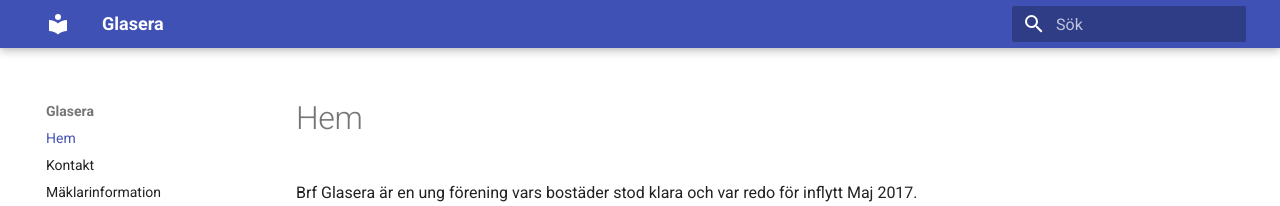
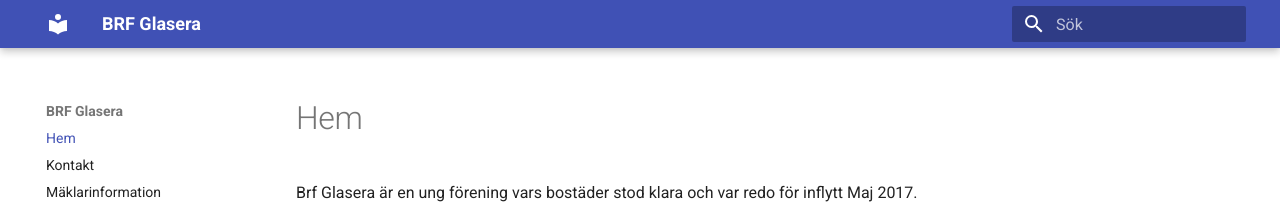
Before and after one commit to prokie/Glasera, an MkDocs documentation site: the page built from docs/index.md, in a window 1280 px wide. Shown: the top 206 px of the page. Built offline with MkDocs 1.6.1 and Material for MkDocs 9.7.7, drawn with Linux system fonts in a browser that asks for light colours.

Commit message:
Bytte namn

```diff
--- a/mkdocs.yml
+++ b/mkdocs.yml
@@ -1,4 +1,4 @@
-site_name: Glasera
+site_name: BRF Glasera
 theme:
   name: material
   language: sv
@@ -12,5 +12,6 @@ markdown_extensions:
 plugins:
   - search
   - git-revision-date-localized
+  - offline
 extra:
   generator: false
```
